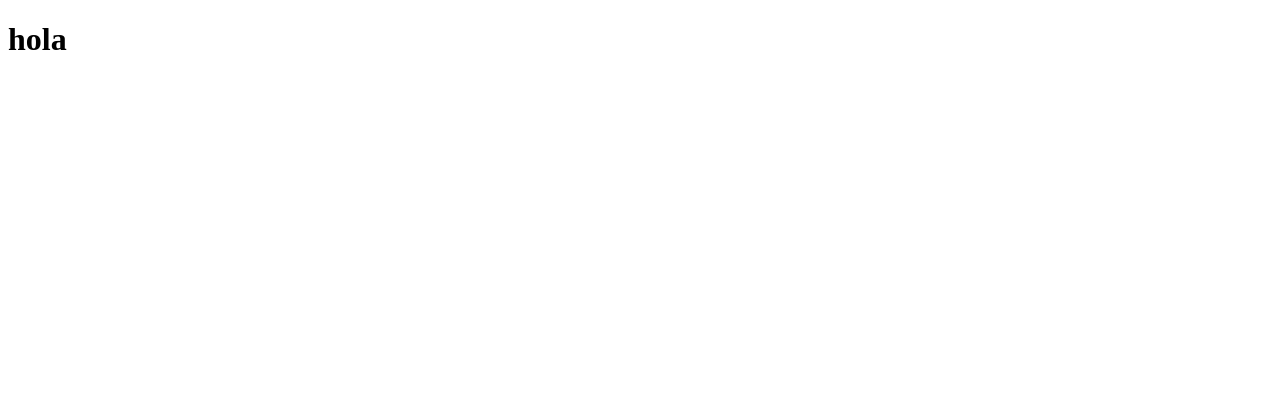
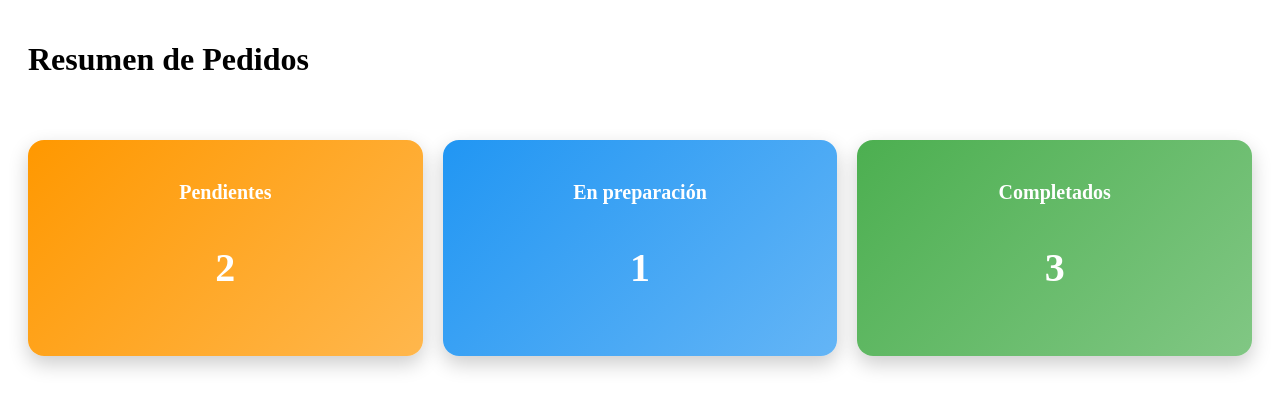
Before and after one commit to KerubixA23/PIzzeria, a Vue app in the folder Pizzeria/: page / in a window 1280 px wide. Shown: the top 410 px of the page. Built offline with nearby package versions, Linux system fonts and the light colour scheme; the HTML template or start-up script is replaced by a standard one.

Commit message:
tarjeta pedido

```diff
--- a/Pizzeria/src/App.vue
+++ b/Pizzeria/src/App.vue
@@ -1,4 +1,7 @@
 <template>
-<h1>hola</h1>
+  <Dashboard />
+</template>
 
-</template>
+<script setup>
+import Dashboard from './pages/Dashboard.vue'
+</script>
--- /dev/null
+++ b/Pizzeria/src/components/SummaryCards.vue
@@ -0,0 +1,74 @@
+<template>
+  <div class="cards-container">
+
+    <div class="card pending">
+      <h2>Pendientes</h2>
+      <p>{{ pending }}</p>
+    </div>
+
+    <div class="card preparing">
+      <h2>En preparación</h2>
+      <p>{{ preparing }}</p>
+    </div>
+
+    <div class="card completed">
+      <h2>Completados</h2>
+      <p>{{ completed }}</p>
+    </div>
+
+  </div>
+</template>
+
+<script setup>
+defineProps({
+  pending: Number,
+  preparing: Number,
+  completed: Number
+})
+</script>
+
+<style scoped>
+.cards-container {
+  display: flex;
+  gap: 20px;
+  padding: 20px;
+  flex-wrap: wrap;
+}
+
+.card {
+  flex: 1;
+  min-width: 220px;
+  padding: 25px;
+  border-radius: 16px;
+  color: white;
+  text-align: center;
+  box-shadow: 0 8px 20px rgba(0,0,0,0.2);
+  transition: 0.3s;
+}
+
+.card:hover {
+  transform: translateY(-5px);
+}
+
+.card h2 {
+  font-size: 20px;
+  margin-bottom: 10px;
+}
+
+.card p {
+  font-size: 40px;
+  font-weight: bold;
+}
+
+.pending {
+  background: linear-gradient(135deg, #ff9800, #ffb74d);
+}
+
+.preparing {
+  background: linear-gradient(135deg, #2196f3, #64b5f6);
+}
+
+.completed {
+  background: linear-gradient(135deg, #4caf50, #81c784);
+}
+</style>
--- /dev/null
+++ b/Pizzeria/src/pages/Dashboard.vue
@@ -0,0 +1,51 @@
+<template>
+  <div>
+    <h1 class="title">Resumen de Pedidos</h1>
+
+    <SummaryCards
+      :pending="pending"
+      :preparing="preparing"
+      :completed="completed"
+    />
+  </div>
+</template>
+
+<script setup>
+import { ref, onMounted } from 'vue'
+import SummaryCards from '../components/SummaryCards.vue'
+
+const pending = ref(0)
+const preparing = ref(0)
+const completed = ref(0)
+
+onMounted(() => {
+
+  // Simulación de pedidos
+  const orders = [
+    { status: 'pending' },
+    { status: 'pending' },
+    { status: 'preparing' },
+    { status: 'completed' },
+    { status: 'completed' },
+    { status: 'completed' }
+  ]
+
+  pending.value = orders.filter(o => o.status === 'pending').length
+
+  preparing.value = orders.filter(
+    o => o.status === 'preparing'
+  ).length
+
+  completed.value = orders.filter(
+    o => o.status === 'completed'
+  ).length
+})
+</script>
+
+<style scoped>
+.title {
+  font-size: 32px;
+  font-weight: bold;
+  padding: 20px;
+}
+</style>
```
